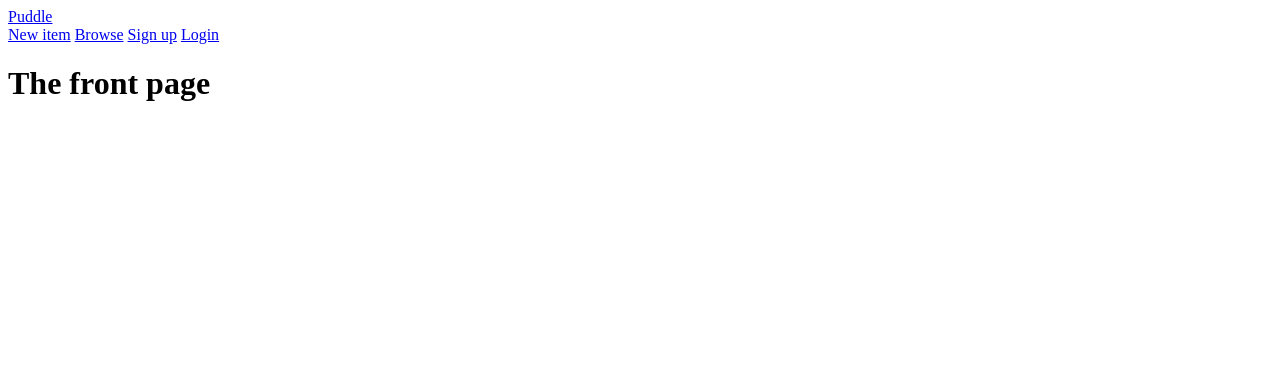
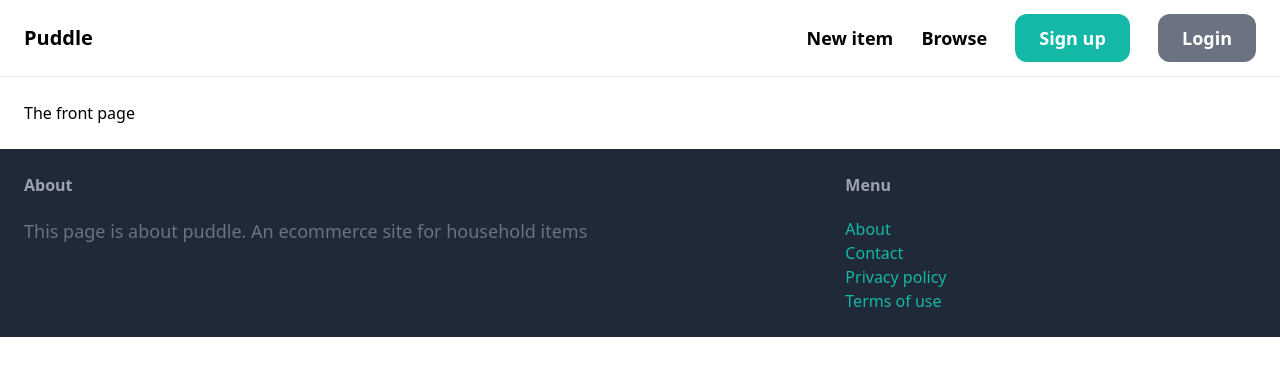
Before and after one commit to Mubassir1820/Puddle, a Django app: page / in a window 1280 px wide. Shown: the top 376 px of the page. Run offline with Django 4.2, Linux system fonts and the light colour scheme; some libraries are stand-ins or nearby versions.

Commit message:
Adding footer in base.html

```diff
--- a/puddle/core/templates/core/base.html
+++ b/puddle/core/templates/core/base.html
@@ -4,7 +4,7 @@
     <meta charset="UTF-8">
     <meta name="viewport" content="width=device-width, initial-scale=1.0">
 
-    <script> src='https://cdn.tailwindcss.com'</script>
+    <script src='https://cdn.tailwindcss.com'></script>
 
     <title>{% block title %} {% endblock %} | Puddle</title>
 </head>
@@ -24,5 +24,24 @@
         {% block content %}
         {% endblock %}
     </div>
+
+    <footer class = "py-6 px-6 flex justify-between bg-gray-800">
+        <div class = "w-2/3 pr-10">
+            <h3 class = "mb-5 font-semibold text-gray-400">About</h3>
+
+            <p class = 'text-lg text-gray-500'> This page is about puddle. An ecommerce site for household items</p>
+        </div>
+
+        <div class = 'w-1/3'>
+            <h3 class = "mb-5 font-semibold text-gray-400">Menu</h3>
+
+            <ul class="'space-y-2">
+                <li><a href='#' class="'text-lg text-teal-500 hover:text-teal-700">About</a> </li>
+                <li><a href="{% url 'contact' %}" class="'text-lg text-teal-500 hover:text-teal-700">Contact</a> </li>
+                <li><a href='#' class="'text-lg text-teal-500 hover:text-teal-700">Privacy policy</a> </li>
+                <li><a href='#' class="'text-lg text-teal-500 hover:text-teal-700">Terms of use</a> </li>
+            </ul>
+        </div>
+    </footer>
 </body>
 </html>
```
